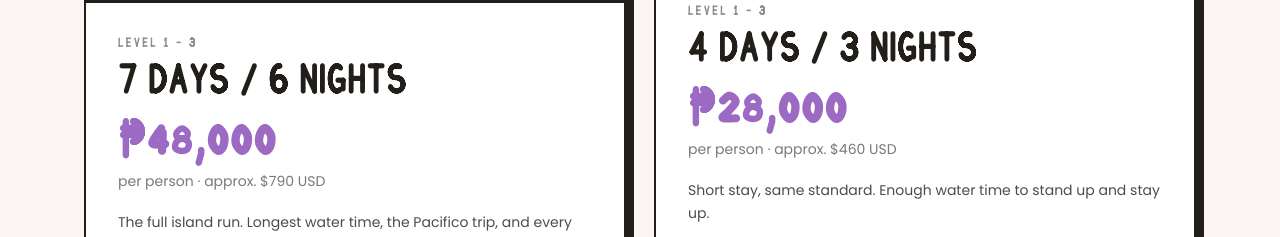
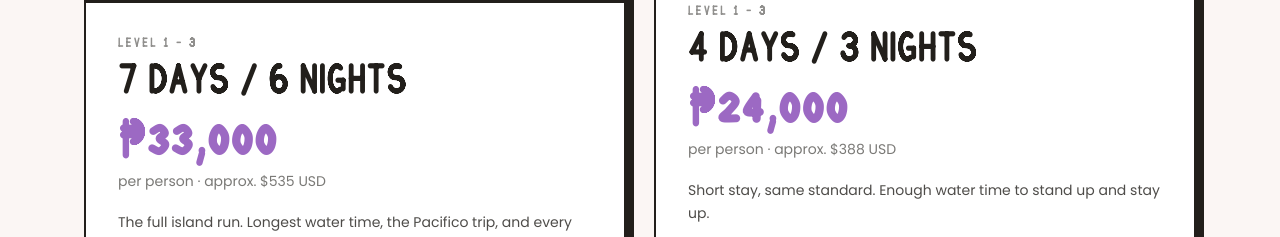
Before and after one commit to CFSiteDesign/siargo-surfcamp, a React (Vite) app: page / in a window 1280 px wide. Shown: the part 2820-3057 px from the top of the page. Built offline with nearby package versions, Linux system fonts and the light colour scheme; the HTML template or start-up script is replaced by a standard one; a web font is replaced by a local one.

Commit message:
Changes
Co-authored-by: CFSiteDesign <254830542+CFSiteDesign@users.noreply.github.com>

```diff
--- a/src/pages/Index.tsx
+++ b/src/pages/Index.tsx
@@ -29,8 +29,8 @@ import digsFacilities from '@/assets/photos/digs-facilities.jpg';
 import digsFood from '@/assets/photos/digs-food.jpg';
 
 /**
- * Prices are the GM's listing prices, confirmed by Lexie 2026-08-11. PHP is the
- * fixed cost and leads; the USD figure is approximate and labelled as such.
+ * Prices are the GM's listing prices, updated 2026-08-25. PHP is the fixed
+ * cost and leads; the USD figure is approximate and labelled as such.
  */
 const PACKAGES = [
   {
@@ -38,9 +38,9 @@ const PACKAGES = [
     ribbon: 'Prefer a shorter stay? There is a 4-day package too',
     level: 'Level 1 - 3',
     name: '7 Days / 6 Nights',
-    price: '₱48,000',
-    amount: 4_800_000,
-    usd: 'approx. $790 USD',
+    price: '₱33,000',
+    amount: 3_300_000,
+    usd: 'approx. $535 USD',
     per: 'per person',
     pitch: 'The full island run. Longest water time, the Pacifico trip, and every night sorted.',
     unique: [
@@ -65,9 +65,9 @@ const PACKAGES = [
     ribbon: null,
     level: 'Level 1 - 3',
     name: '4 Days / 3 Nights',
-    price: '₱28,000',
-    amount: 2_800_000,
-    usd: 'approx. $460 USD',
+    price: '₱24,000',
+    amount: 2_400_000,
+    usd: 'approx. $388 USD',
     per: 'per person',
     pitch: 'Short stay, same standard. Enough water time to stand up and stay up.',
     unique: ['6 hours of surf coaching', 'Phone video analysis'],
```
